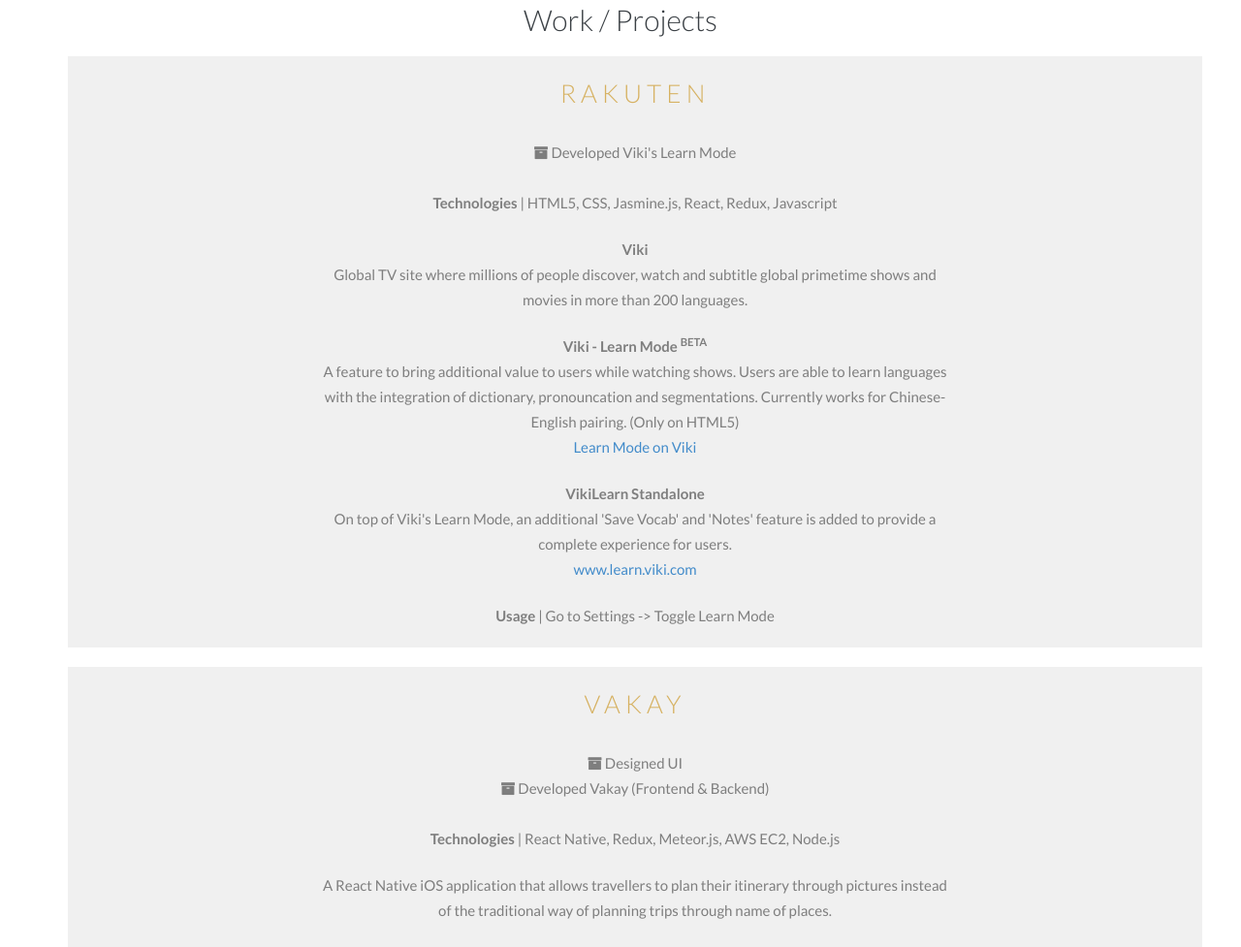
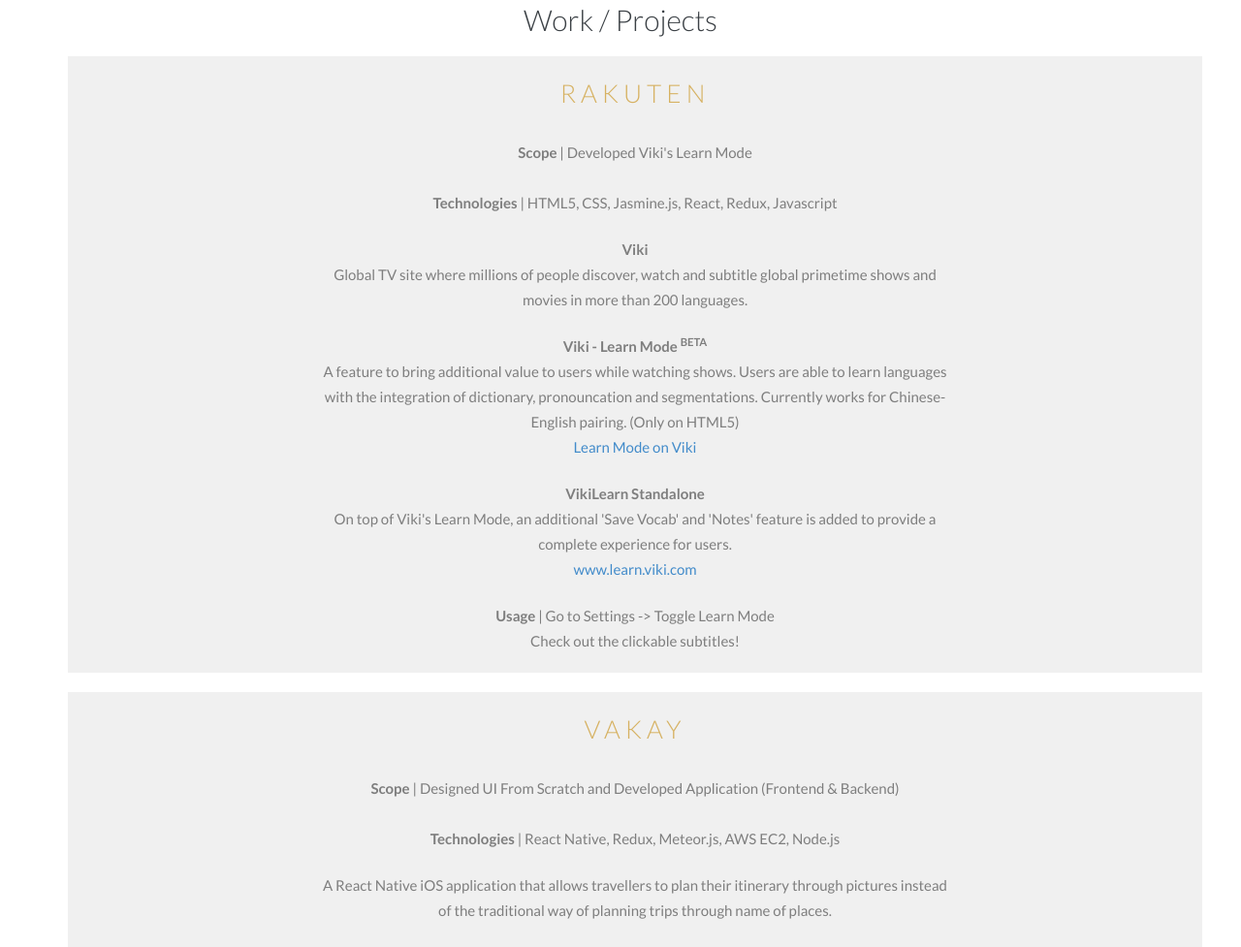
Before and after one commit to lareinating/lareinating.github.io, a plain HTML site: page index.html in a window 1280 px wide. Shown: the part 767-1744 px from the top of the page at 97% size. Drawn offline with nearby package versions, Linux system fonts and the light colour scheme; some packages are replaced by stand-ins of ours.

Commit message:
add extra content

```diff
--- a/css/main.css
+++ b/css/main.css
@@ -428,7 +428,7 @@ a:active {
 }
 
 .navbar-default.animated {
-    background-color: #fff;
+    background-color: rgba(255, 255, 255, 0.7);
     box-shadow: 0 4px 4px -2px rgba(0, 0, 0, 0.15);
     padding:10px;
 }
--- a/index.html
+++ b/index.html
@@ -91,7 +91,7 @@
                     <h3>RAKUTEN</h3>
                   </div>
                   <div class="block">
-                    <p><i class="fa fa-archive" aria-hidden="true"></i>  Developed Viki's Learn Mode</p>
+                    <p><b>Scope</b> | Developed Viki's Learn Mode</p>
                     <p><br/><b>Technologies</b> |  HTML5, CSS, Jasmine.js, React, Redux, Javascript </p><br/>
                     <p><b>Viki</b> <br/> Global TV site where millions of people discover, watch and subtitle global primetime shows and movies in more than 200 languages. </p>
                     <br/>
@@ -99,7 +99,7 @@
                     <br/>
                     <p><b>VikiLearn Standalone</b> <br/> On top of Viki's Learn Mode, an additional 'Save Vocab' and 'Notes' feature is added to provide a complete experience for users. <br/> <a target="_blank" href="http://learn.viki.com">www.learn.viki.com</a> </p>
                     <br/>
-                   <p><b>Usage</b>  |   Go to Settings -> Toggle Learn Mode</p>
+                   <p><b>Usage</b>  |   Go to Settings -> Toggle Learn Mode <br/> Check out the clickable subtitles!</p>
                   </div>
                 </div>
               </div>
@@ -112,8 +112,7 @@
                   <h3>VAKAY</h3>
                 </div>
                 <div class="block">
-                   <p><i class="fa fa-archive" aria-hidden="true"></i> Designed UI</p>
-                  <p><i class="fa fa-archive" aria-hidden="true"></i> Developed Vakay (Frontend & Backend)</p>
+                   <p><b>Scope</b> | Designed UI From Scratch and Developed Application (Frontend & Backend)</p>
                   <p><br/><b>Technologies</b> | React Native, Redux, Meteor.js, AWS EC2, Node.js</p>
                   <br/>
                   <p>A React Native iOS application that allows travellers to plan their itinerary through pictures instead of the traditional way of planning trips through name of places.</p>
@@ -143,8 +142,7 @@
                   <h3>ADCOIN</h3>
                 </div>
                 <div class="block">
-                   <p><i class="fa fa-archive" aria-hidden="true"></i> Adcoin UI Revamp</p>
-                  <p><i class="fa fa-archive" aria-hidden="true"></i> Developed Adcoin features</p>
+                   <p><b>Scope</b> | Adcoin UI Revamp and Developed Various Adcoin Features</p>
                   <p><br/><b>Technologies</b> | Django, HTML, CSS, PostgreSQL</p>
                   <br/>
                   <p>The only ad technology that enables cashless micro transactions & verified measurable brand messaging through positive digital engagements. <br/><a target="_blank" href="http://www.adcoin.com">www.adcoin.com </a></p>
@@ -161,10 +159,7 @@
                   <h3>SYNQQ</h3>
                 </div>
                 <div class="block">
-                  <p><i class="fa fa-archive" aria-hidden="true"></i> Automate Synqq's App Tests</p>
-                  <p><i class="fa fa-archive" aria-hidden="true"></i> Developed Synqq on Apple Watch</p>
-                  <p><i class="fa fa-archive" aria-hidden="true"></i> Synqq iOS Bugs Fixes</p>
-                  <p><i class="fa fa-archive" aria-hidden="true"></i> Synqq HTML Email Templates & Landing Page</p>
+                  <p><b>Scope</b> | Automate Synqq's App Tests, Developed Synqq on Apple Watch, Synqq iOS Bugs Fixes, Synqq HTML Email Templates & Landing Page</p>
                   <p><br/><b>Technologies</b> | Watch OS, Objective-C, HTML, CSS, Django, D3.js</p>
                   <br/>
                   <p>Smart Collaboration around Meetings. For everyone who works with others to get work done, Synqq provides the most intelligent assistance for sharing, organizing, and retrieving the information needed to achieve results. <br/><a target="_blank" href="http://www.synqq.com">www.synqq.com </a></p>
```
